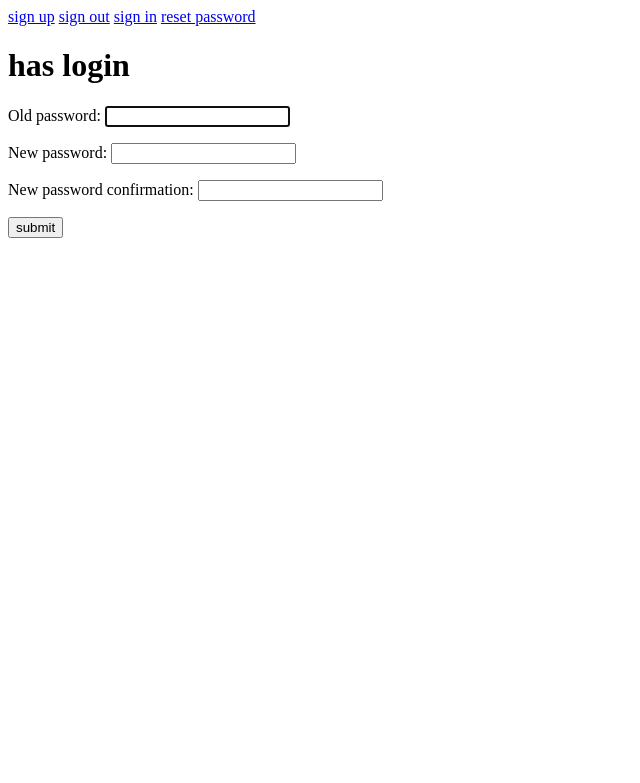
After one commit to szu-stu/field-application, a Django app: page /account/reset_password/ in a window 1280 px wide. The commit adds this page. Shown: the top 783 px of the page, without its empty margins (0-640 px from the left). Run offline with Django 3.2, Linux system fonts and the light colour scheme; the visitor is signed in with stand-in values (Sample User, id 1).

Commit message:
write more code on account

```diff
--- a/field_application/field_application/account/forms.py
+++ b/field_application/field_application/account/forms.py
@@ -3,9 +3,13 @@ from django import forms
 from django.contrib.auth import authenticate
 from django.contrib.auth.models import User
 from django.contrib.auth.forms import UserCreationForm
+from django.contrib.auth.forms import AuthenticationForm
 
 from field_application.account.models import Organization
 
+
+class SignInForm(AuthenticationForm):
+    username = forms.ModelChoiceField(queryset=User.objects.all())
 
 class SignUpForm(UserCreationForm):
 
--- a/field_application/field_application/account/urls.py
+++ b/field_application/field_application/account/urls.py
@@ -1,7 +1,8 @@
 from django.conf.urls import url, patterns
+from django.contrib.auth import views as auth_views
 
 from field_application.account.views import SignOutView, SignInView
-from field_application.account.views import SignUpView
+from field_application.account.views import SignUpView, ResetPasswordView
 
 
 urlpatterns = patterns(
@@ -9,4 +10,6 @@ urlpatterns = patterns(
     url(r'^signin/$', SignInView.as_view(), name='signin'),
     url(r'^signup/$', SignUpView.as_view(), name='signup'),
     url(r'^signout/$', SignOutView.as_view(), name='signout'),
-    )
+    url(r'^reset_password/$', ResetPasswordView.as_view(),
+        name='reset_password'),
+ )
--- a/field_application/field_application/account/views.py
+++ b/field_application/field_application/account/views.py
@@ -4,18 +4,21 @@ from django.http import HttpResponseRedirect
 from django.core.urlresolvers import reverse
 from django.contrib.auth import authenticate, login, logout
 from django.contrib.auth.forms import AuthenticationForm
+from django.contrib.auth.decorators import login_required
+from django.utils.decorators import method_decorator
 
-from field_application.account.forms import SignUpForm
+from field_application.account.forms import SignUpForm, SignInForm
+from django.contrib.auth.forms import PasswordChangeForm
 
 
 class SignInView(View):
 
     def get(self, request):
         return render(request, 'account/sign-in.html',
-                      {'form': AuthenticationForm()})
+                      {'form': SignInForm()})
 
     def post(self, request):
-        form = AuthenticationForm(data=request.POST)
+        form = SignInForm(data=request.POST)
         if form.is_valid():
             login(request, form.get_user())
             return HttpResponseRedirect(reverse('account:signin'))
@@ -37,6 +40,21 @@ class SignUpView(View):
         return render(request, 'account/sign-up.html', {'form': form})
 
 class SignOutView(View):
+    @method_decorator(login_required)
     def get(self, request):
         logout(request)
         return HttpResponseRedirect(reverse('account:signin'))
+
+class ResetPasswordView(View):
+    @method_decorator(login_required)
+    def get(self, request):
+        return render(request, 'account/reset-password.html',
+                      {'form': PasswordChangeForm(user=request.user)})
+
+    @method_decorator(login_required)
+    def post(self, request):
+        form = PasswordChangeForm(request.user, request.POST)
+        if form.is_valid():
+            form.save()
+            return HttpResponseRedirect(reverse('account:signup'))
+        return render(request, 'account/reset-password.html', {'form': form})
--- a/field_application/field_application/settings.py
+++ b/field_application/field_application/settings.py
@@ -10,6 +10,8 @@ def path(*a):
 
 DEBUG = True
 TEMPLATE_DEBUG = DEBUG
+
+LOGIN_URL = '/account/signin/'
 
 ADMINS = (
     # ('Your Name', 'your_email@example.com'),
--- /dev/null
+++ b/field_application/field_application/templates/account/reset-password.html
@@ -0,0 +1,22 @@
+<html>
+<body>
+
+<a href="{% url 'account:signup' %}">sign up</a>
+<a href="{% url 'account:signout' %}">sign out</a>
+<a href="{% url 'account:signin' %}">sign in</a>
+<a href="{% url 'account:reset_password' %}"> reset password</a>
+
+{% if user.is_authenticated %}
+<h1> has login </h1>
+{% else %}
+<h1> has not login </h1>
+{% endif %}
+
+    <form action="{% url 'account:reset_password' %}" method="POST" >
+    {% csrf_token %}
+        {{ form.as_p }}
+        <input type="submit" value="submit" />
+    </form>
+
+</body>
+</html>
--- a/field_application/field_application/templates/account/sign-up.html
+++ b/field_application/field_application/templates/account/sign-up.html
@@ -4,6 +4,7 @@
 <a href="{% url 'account:signup' %}">sign up</a>
 <a href="{% url 'account:signout' %}">sign out</a>
 <a href="{% url 'account:signin' %}">sign in</a>
+<a href="{% url 'account:reset_password' %}"> reset password</a>
 
 {% if user.is_authenticated %}
 <h1> has login </h1>
```
